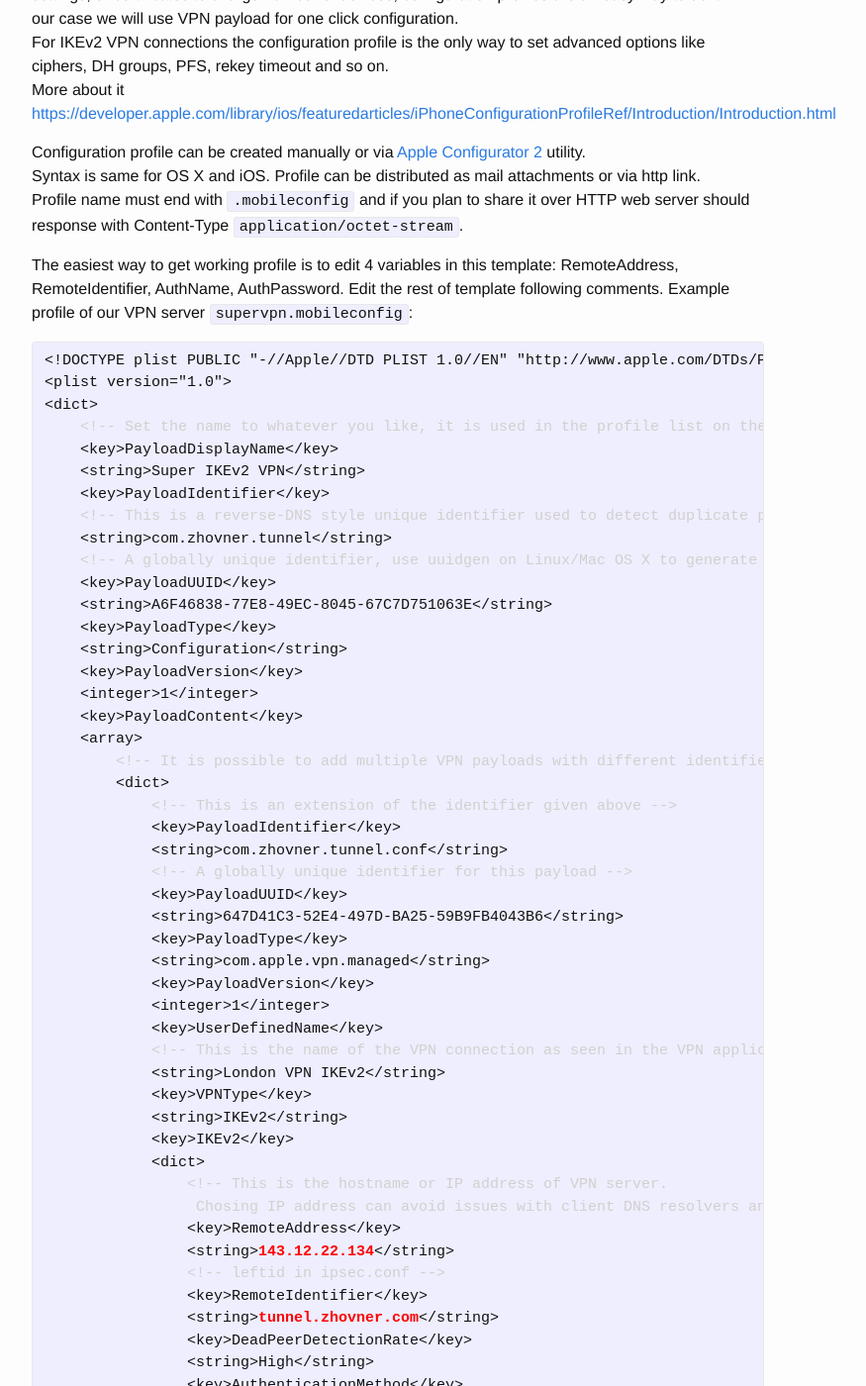
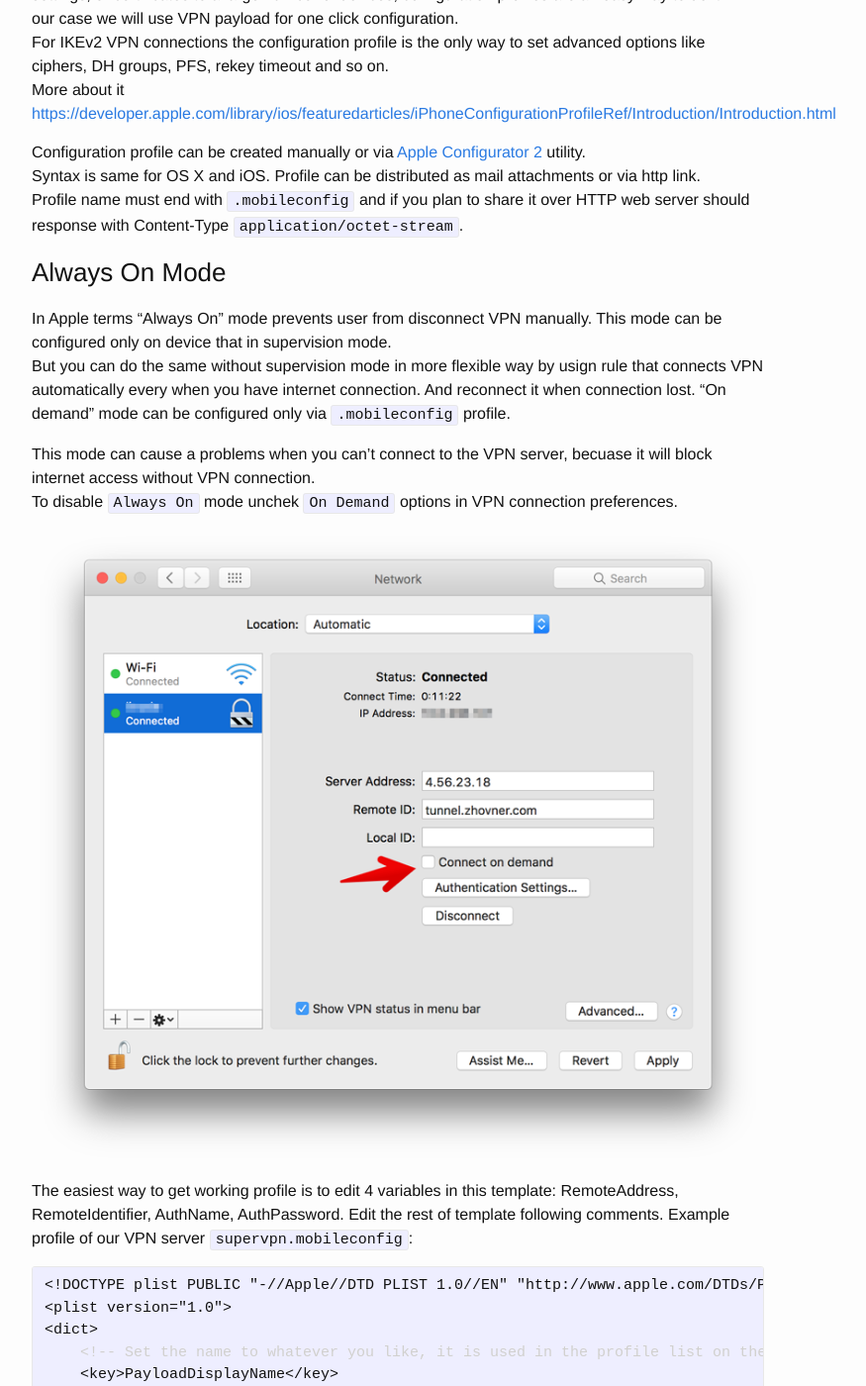
Before and after one commit to zhovner/zhovner.github.com, a Jekyll site: the page built from _posts/2015-11-27-universal-ikev2-server-configuration.markdown, in a window 1280 px wide and 1400 px high, scrolled down 8056 px. Shown: the whole window at 99% size, without its empty margins (238-1113 px from the left). Built offline with Jekyll 4.4.1, drawn with Linux system fonts in a browser that asks for light colours; comment, search, counter and statistics services are not loaded; some of the changed text lies outside the part shown.

Commit message:
Always On mode

```diff
--- a/_posts/2015-11-27-universal-ikev2-server-configuration.markdown
+++ b/_posts/2015-11-27-universal-ikev2-server-configuration.markdown
@@ -343,6 +343,19 @@
 Syntax is same for OS X and iOS. Profile can be distributed as mail attachments or via http link.
 Profile name must end with `.mobileconfig` and if you plan to share it over HTTP web server should response with Content-Type `application/octet-stream`.
 
+### Always On Mode
+In Apple terms "Always On" mode prevents user from disconnect VPN manually. This mode can be configured only on device that in supervision mode.
+But you can do the same without supervision mode in more flexible way by usign rule that connects VPN automatically every when you have internet connection.
+And reconnect it when connection lost. "On demand" mode can be configured only via `.mobileconfig` profile.
+
+This mode can cause a problems when you can't connect to the VPN server, becuase it will block internet access without VPN connection.
+To disable `Always On` mode unchek `On Demand` options in VPN connection preferences.
+
+![ikev2 Always on On demand mode without supervision](/img/always_on_ondemand_ikev2.png)
+
+
+
+
 The easiest way to get working profile is to edit 4 variables in this template: RemoteAddress, RemoteIdentifier, AuthName, AuthPassword. Edit the rest of template following comments.
 Example profile of our VPN server `supervpn.mobileconfig`:
 <pre><code>&lt;!DOCTYPE plist PUBLIC "-//Apple//DTD PLIST 1.0//EN" "http://www.apple.com/DTDs/PropertyList-1.0.dtd"&gt;
@@ -381,6 +394,27 @@
             &lt;key&gt;VPNType&lt;/key&gt;
             &lt;string&gt;IKEv2&lt;/string&gt;
             &lt;key&gt;IKEv2&lt;/key&gt;
+
+            <font color="#D1D0CE">&lt;!--
+                    OnDemand references:
+                    http://www.v2ex.com/t/137653
+                    https://developer.apple.com/library/mac/featuredarticles/iPhoneConfigurationProfileRef/Introduction/Introduction.html
+                    Continue reading:
+                    https://github.com/iphoting/ovpnmcgen.rb
+            --&gt;</font>
+
+            <font color="#D1D0CE">&lt;!-- AlwaysOn OnDemand Rule --&gt;</font>
+
+            &lt;key&gt;OnDemandEnabled&lt;/key&gt;
+                    &lt;integer&gt;1&lt;/integer&gt;
+                    &lt;key&gt;OnDemandRules&lt;/key&gt;
+                    &lt;array&gt;
+                        &lt;dict&gt;
+                            &lt;key&gt;Action&lt;/key&gt;
+                            &lt;string&gt;Connect&lt;/string&gt;
+                        &lt;/dict&gt;
+                    &lt;/array&gt;
+
             &lt;dict&gt;
                 <font color="#D1D0CE">&lt;!-- This is the hostname or IP address of VPN server.
                  Chosing IP address can avoid issues with client DNS resolvers and speed up connection process. --&gt;</font>
```
Also changed, not shown: img/always_on_ondemand_ikev2.png (added).
